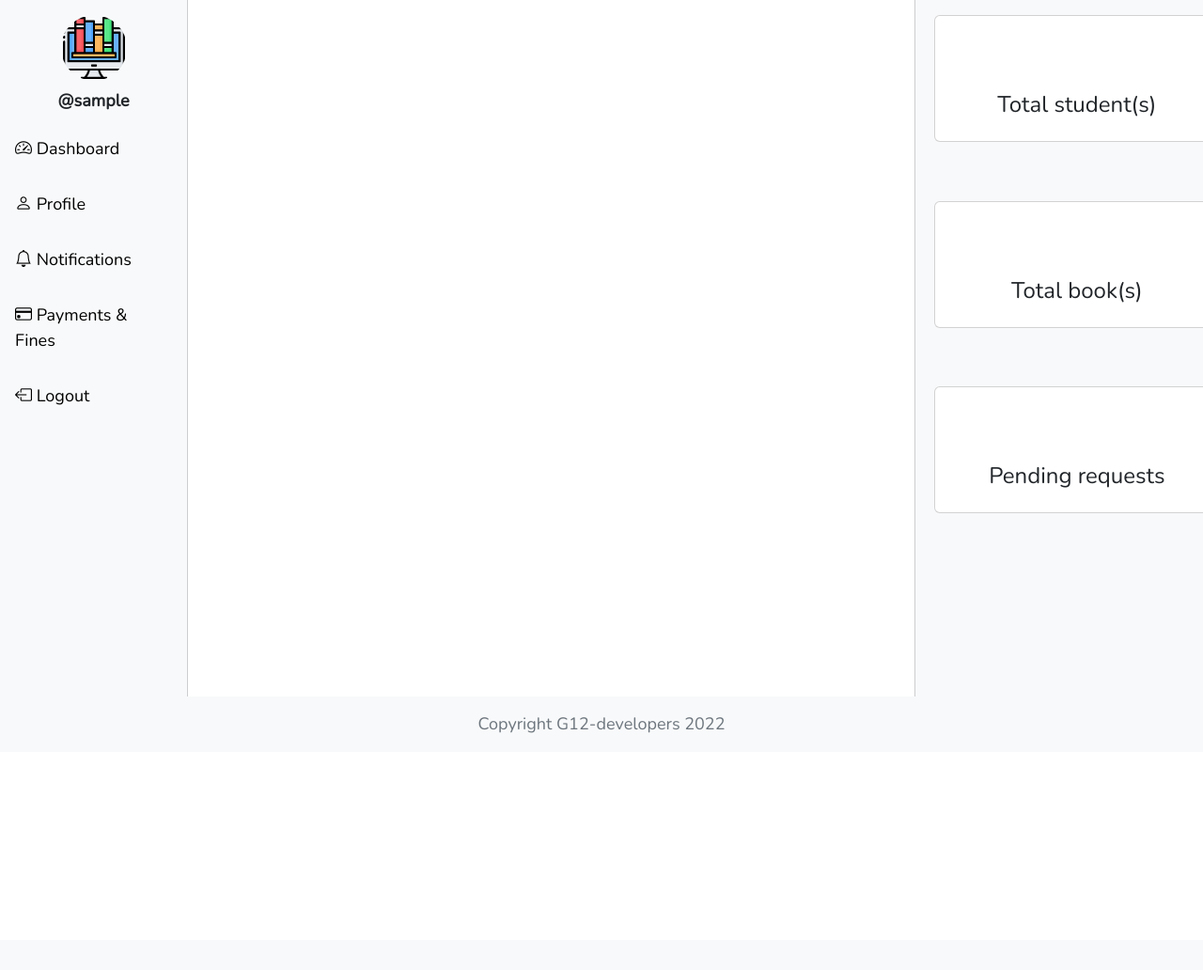
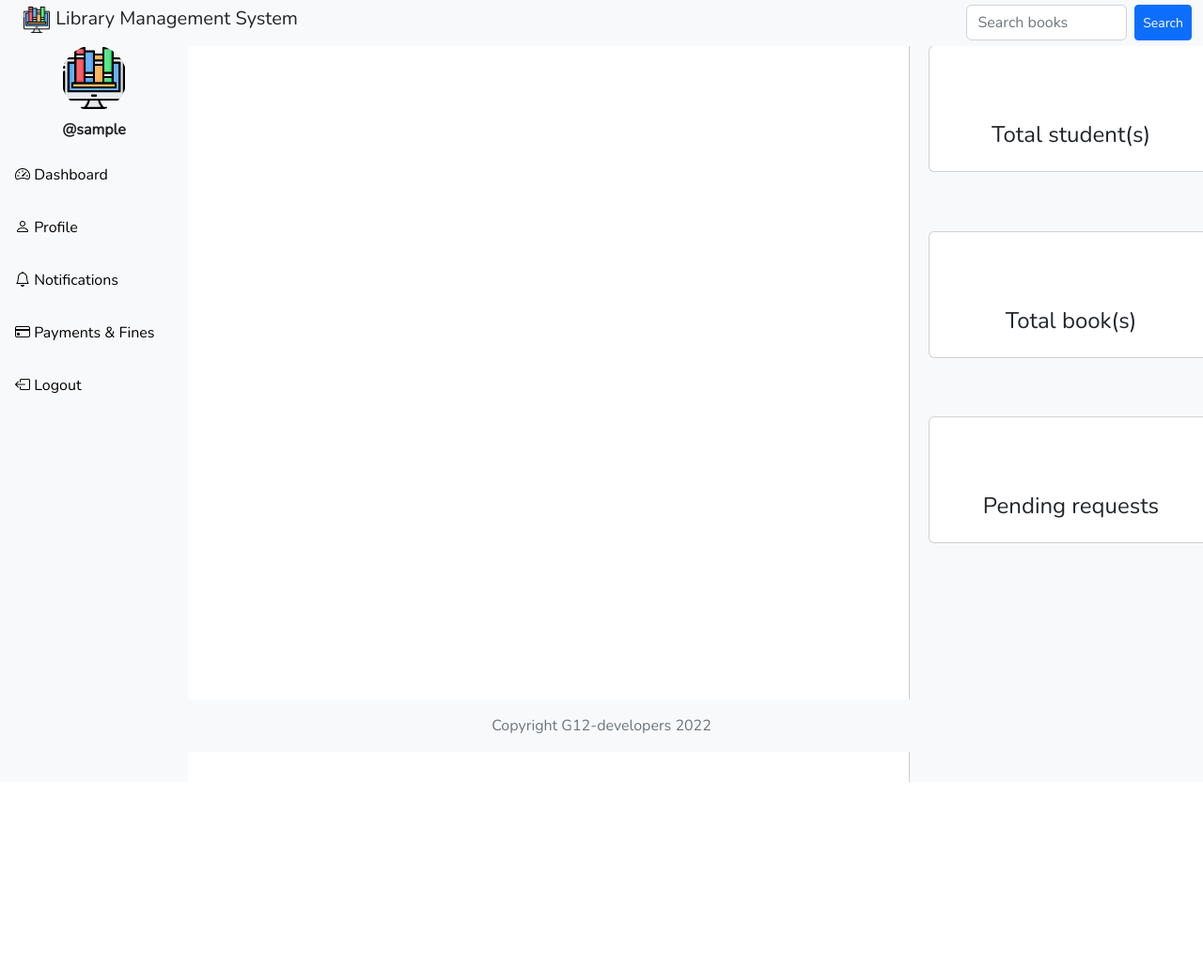
Before and after one commit to stevejoels54/G-12-library-system, a Django app: page /home/ in a window 1280 px wide. Shown: the whole page at 94% size. Before the commit the page ends 780 px from the top, so only its background shows below. Run offline with Django 4.2, Linux system fonts and the light colour scheme; the visitor is signed in with stand-in values (Sample User, id 1); parts of the project's set-up code (start-up, migrations or seed data) failed here and were passed over.

Commit message:
Added navbar to base template

```diff
--- a/LMS/templates/base.html
+++ b/LMS/templates/base.html
@@ -28,7 +28,7 @@
     <style>
       .base-container {
         display: grid;
-        grid-template-columns: 0.7fr 3.1fr 1.2fr;
+        grid-template-columns: 0.7fr 3fr 1.2fr;
       }
 
       .base-in {
@@ -37,7 +37,6 @@
       }
       body {
         font-family: "Nunito", sans-serif;
-        font-size: 18px;
       }
 
       .sidebar {
@@ -47,7 +46,6 @@
         height: 100vh;
         position: fixed;
         overflow: auto;
-        border-right: 1px solid rgba(0, 0, 0, 0.175);
       }
 
       .sidebar a {
@@ -96,6 +94,27 @@
     </style>
   </head>
   <body>
+    <nav class="navbar navbar-expand mt-3">
+      <div class="container-fluid bg-light" style="position: fixed; z-index: 1000;">
+        <div class="container-fluid mb-2">
+          <a href="/" class="navbar-brand link-dark">
+            <img
+              src="{% static '/images/liblogo1.png' %}"
+              alt=""
+              width="30"
+              height="30"
+              class="d-inline-block align-text-top"/>
+            Library Management System
+          </a>
+        </div>
+
+        <form class="d-flex" method="GET" action="{% url 'home' %}">
+          <input class="form-control me-2" type="search" name="q" placeholder="Search books" />
+          <button class="btn btn-sm btn-primary" type="submit">Search</button>
+        </form>
+      </div>
+    </nav>
+
     <div class="base-container">
       <div class="content">{% include 'left_menu_template.html' %}</div>
 
```
